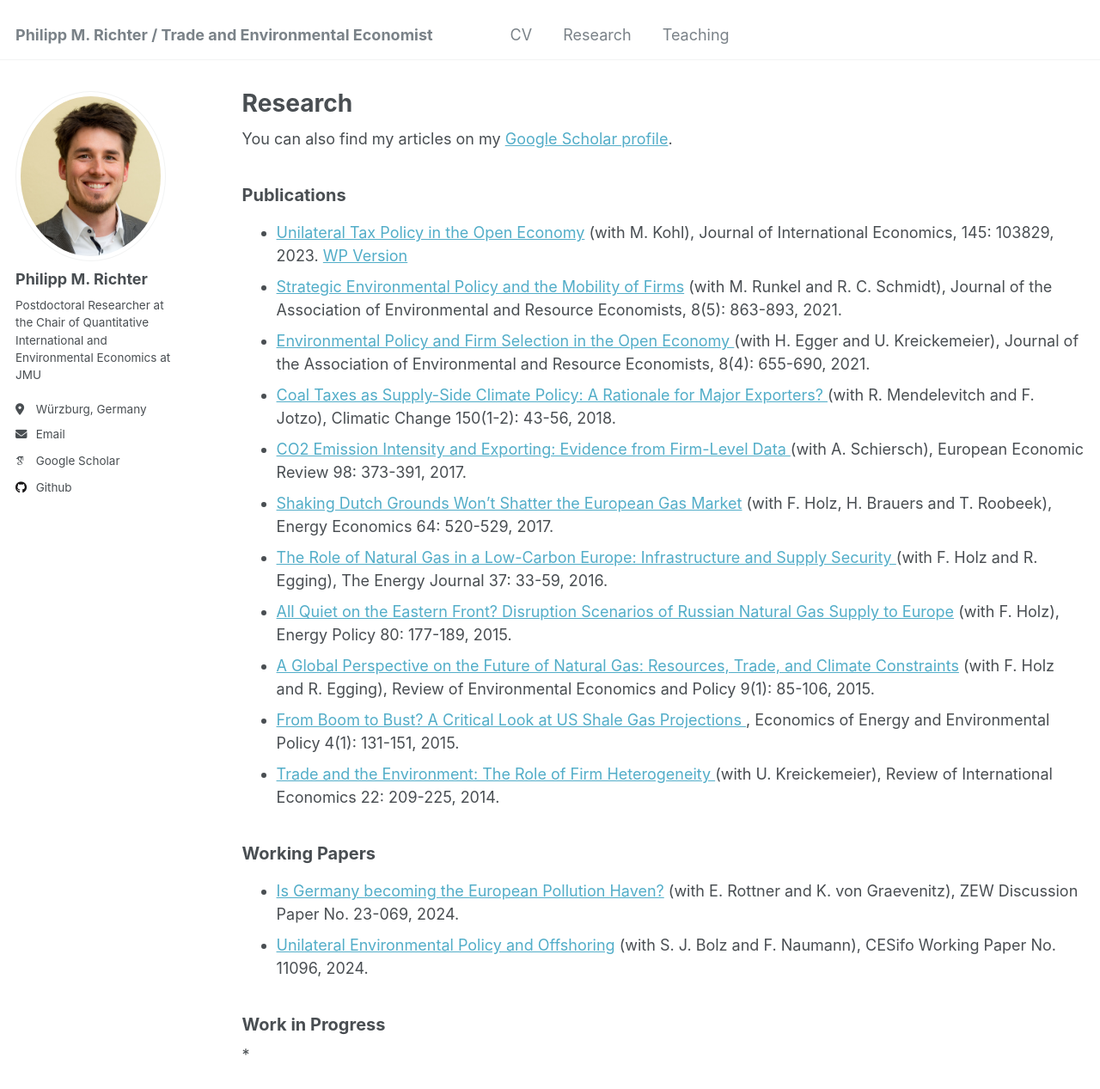
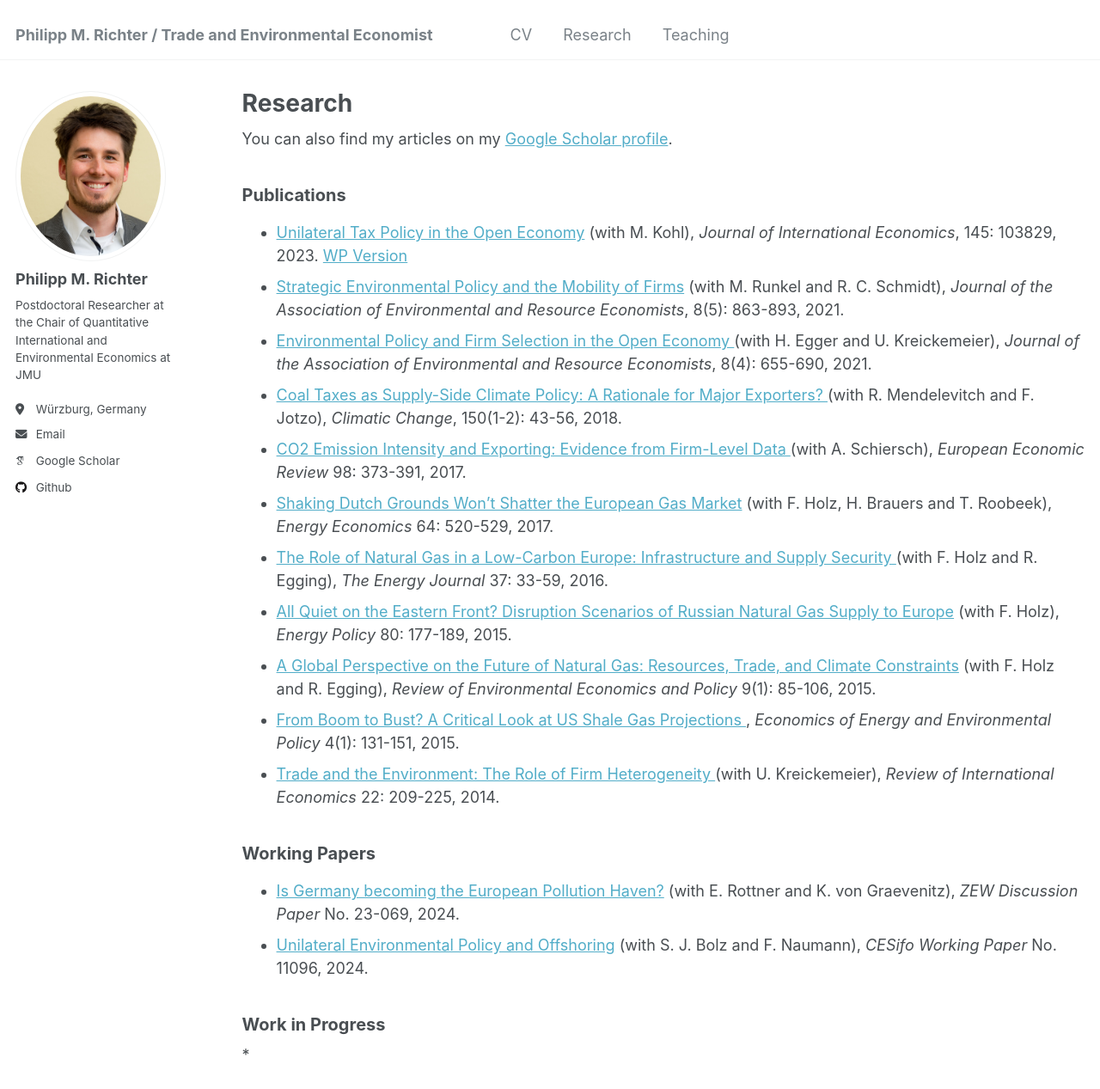
Before and after one commit to PhMRichter/PhMRichter.github.io, a Jekyll site: the page built from _pages/research.html, in a window 1280 px wide and 1400 px high. Shown: the top 1267 px of the window at 86% size. Built offline with Jekyll 4.4.1, drawn with Linux system fonts in a browser that asks for light colours; some web fonts are replaced.

```diff
--- a/_pages/research.html
+++ b/_pages/research.html
@@ -15,57 +15,57 @@ author_profile: true
   <li>
     <a href="https://doi.org/10.1016/j.jinteco.2023.103829" target="_blank">
       Unilateral Tax Policy in the Open Economy</a>
-      (with M. Kohl), Journal of International Economics, 145: 103829, 2023.
+      (with M. Kohl), <i>Journal of International Economics</i>, 145: 103829, 2023.
     <a href="https://doi.org/10.1016/j.jinteco.2023.103829" target="_blank"> WP Version </a>
   </li>
   <li>
     <a href="https://doi.org/10.1086/713562" target="_blank">
       Strategic Environmental Policy and the Mobility of Firms</a>
-      (with M. Runkel and R. C. Schmidt), Journal of the Association of Environmental and Resource Economists, 8(5): 863-893, 2021.
+      (with M. Runkel and R. C. Schmidt), <i>Journal of the Association of Environmental and Resource Economists</i>, 8(5): 863-893, 2021.
    </li>
   <li>
     <a href="https://doi.org/10.1086/713040" target="_blank">
       Environmental Policy and Firm Selection in the Open Economy  </a>
-      (with H. Egger and U. Kreickemeier), Journal of the Association of Environmental and Resource Economists, 8(4): 655-690, 2021.
+      (with H. Egger and U. Kreickemeier), <i>Journal of the Association of Environmental and Resource Economists</i>, 8(4): 655-690, 2021.
    </li>
   <li>
     <a href="https://doi.org/10.1007/s10584-018-2163-9" target="_blank">
       Coal Taxes as Supply-Side Climate Policy: A Rationale for Major Exporters? </a>
-      (with R. Mendelevitch and F. Jotzo), Climatic Change 150(1-2): 43-56, 2018.
+      (with R. Mendelevitch and F. Jotzo), <i>Climatic Change</i>, 150(1-2): 43-56, 2018.
    </li>
   <li>
     <a href="https://doi.org/10.1016/j.euroecorev.2017.07.011" target="_blank">
       CO2 Emission Intensity and Exporting: Evidence from Firm-Level Data </a>
-      (with A. Schiersch), European Economic Review 98: 373-391, 2017.
+      (with A. Schiersch), <i>European Economic Review</i> 98: 373-391, 2017.
     </li>
   <li>
     <a href="http://dx.doi.org/10.1016/j.eneco.2016.03.028" target="_blank">
       Shaking Dutch Grounds Won’t Shatter the European Gas Market</a>
-      (with F. Holz, H. Brauers and T. Roobeek), Energy Economics 64: 520-529, 2017.
+      (with F. Holz, H. Brauers and T. Roobeek), <i>Energy Economics</i> 64: 520-529, 2017.
      </li>
   <li>
     <a href="https://doi.org/10.5547/01956574.37.SI3.fhol" target="_blank">
       The Role of Natural Gas in a Low-Carbon Europe: Infrastructure and Supply Security </a>
-      (with F. Holz and R. Egging), The Energy Journal 37: 33-59, 2016.
+      (with F. Holz and R. Egging), <i>The Energy Journal</i> 37: 33-59, 2016.
    </li>
   <li>
     <a href="http://dx.doi.org/10.1016/j.enpol.2015.01.024" target="_blank">
       All Quiet on the Eastern Front? Disruption Scenarios of Russian Natural Gas Supply to Europe</a>
-      (with F. Holz), Energy Policy 80: 177-189, 2015.
+      (with F. Holz), <i>Energy Policy</i> 80: 177-189, 2015.
     </li>
   <li>
     <a href="http://dx.doi.org/10.1093/reep/reu016" target="_blank">
       A Global Perspective on the Future of Natural Gas: Resources, Trade, and Climate Constraints</a>
-      (with F. Holz and R. Egging), Review of Environmental Economics and Policy 9(1): 85-106, 2015.
+      (with F. Holz and R. Egging), <i>Review of Environmental Economics and Policy</i> 9(1): 85-106, 2015.
     </li>
   <li>
     <a href="http://dx.doi.org/10.5547/2160-5890.4.1.pric" target="_blank">
-      From Boom to Bust? A Critical Look at US Shale Gas Projections  </a>, Economics of Energy and Environmental Policy 4(1): 131-151, 2015.
+      From Boom to Bust? A Critical Look at US Shale Gas Projections  </a>, <i>Economics of Energy and Environmental Policy</i> 4(1): 131-151, 2015.
   </li>
   <li>
     <a href="http://dx.doi.org/10.1111/roie.12092" target="_blank">
       Trade and the Environment: The Role of Firm Heterogeneity  </a>
-      (with U. Kreickemeier), Review of International Economics 22: 209-225, 2014.
+      (with U. Kreickemeier), <i>Review of International Economics</i> 22: 209-225, 2014.
   </li>
 </ul>
 
@@ -74,11 +74,11 @@ author_profile: true
 <ul>
   <li>
     <a href="https://ftp.zew.de/pub/zew-docs/dp/dp23069.pdf" target="_blank">
-     Is Germany becoming the European Pollution Haven?</a> (with E. Rottner and K. von Graevenitz), ZEW Discussion Paper No. 23-069, 2024.
+     Is Germany becoming the European Pollution Haven?</a> (with E. Rottner and K. von Graevenitz), <i>ZEW Discussion Paper</i> No. 23-069, 2024.
   </li>
     <li>
     <a href="https://www.cesifo.org/en/publications/2024/working-paper/unilateral-environmental-policy-and-offshoring" target="_blank">
-     Unilateral Environmental Policy and Offshoring</a> (with S. J. Bolz and F. Naumann), CESifo Working Paper No. 11096, 2024.
+     Unilateral Environmental Policy and Offshoring</a> (with S. J. Bolz and F. Naumann), <i>CESifo Working Paper</i> No. 11096, 2024.
   </li>
 </ul>
 
```
